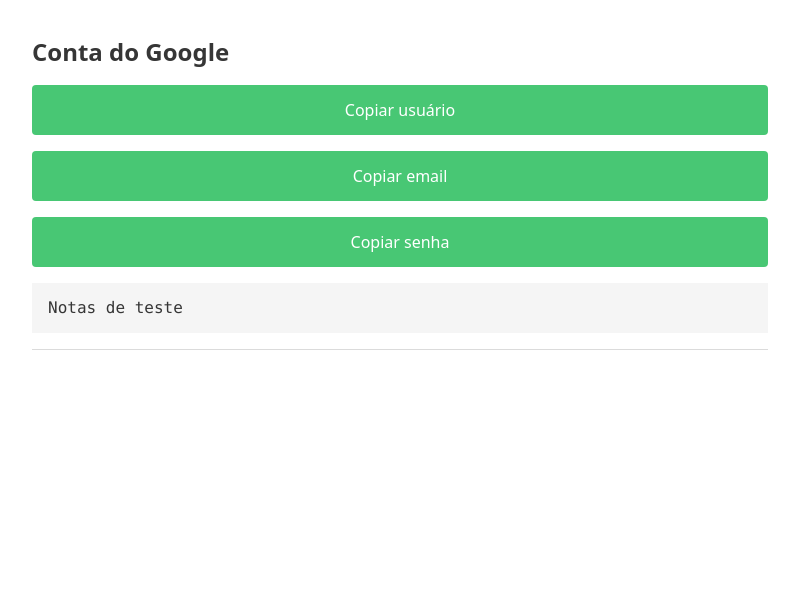
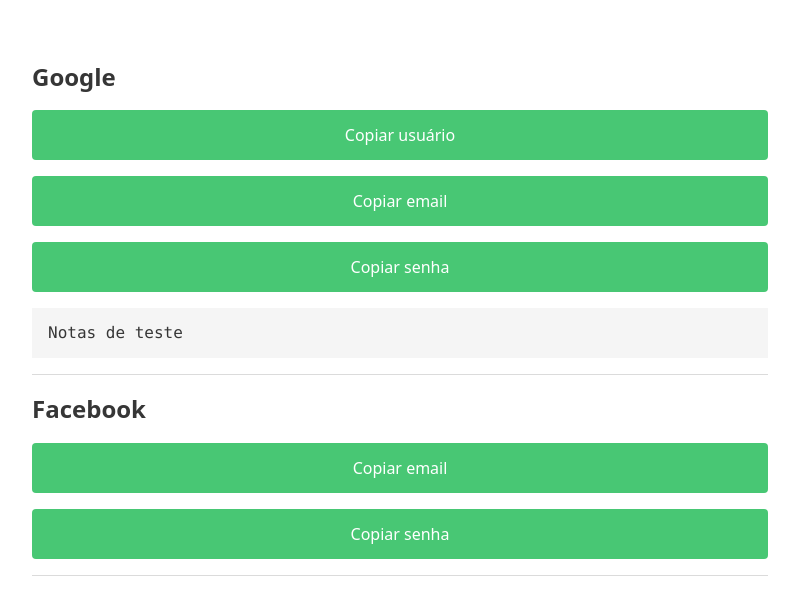
Before and after one commit to RodrigoWebDev/offline-password-manager, a plain HTML site: page index.html in a window 1280 px wide. Shown: the part 62-660 px from the top of the page, without its empty margins (240-1039 px from the left). Drawn offline with Linux system fonts and the light colour scheme.

Commit message:
only show buttons and notes with values

```diff
--- a/index.html
+++ b/index.html
@@ -43,11 +43,18 @@
 
     const credenciais = [
       {
-        titulo: "Conta do Google",
+        titulo: "Google",
         usuario: "asdasd",
         email: "google@gmail.com",
         senha: "teste123",
         notas: "Notas de teste"
+      },
+      {
+        titulo: "Facebook",
+        usuario: "",
+        email: "facebook@gmail.com",
+        senha: "facebook123",
+        notas: ""
       },
     ]
 
@@ -70,19 +77,18 @@
 
       return html`
         <h1>Gerenciador de senhas</h1>
+        <hr/>
 
         <div>
           ${credenciais.map(({titulo, usuario, email, senha, notas}) => (
             html`
               <div>
                 <h2>${titulo}</h2>
-                <button onClick=${() => { copyToClipboard(usuario) } }>Copiar usuário</button>
-                <button onClick=${() => { copyToClipboard(email) } }>Copiar email</button>
-                <button onClick=${() => { copyToClipboard(senha) } }>Copiar senha</button>
+                ${usuario && html`<button onClick=${() => { copyToClipboard(usuario) } }>Copiar usuário</button>`}
+                ${email && html`<button onClick=${() => { copyToClipboard(email) } }>Copiar email</button>`}
+                ${senha && html`<button onClick=${() => { copyToClipboard(senha) } }>Copiar senha</button>`}
 
-                <pre>
-                  ${notas}
-                </pre>
+                ${notas && html`<pre>${notas}</pre>`}
                 <hr/>
               </div>
             `
```
